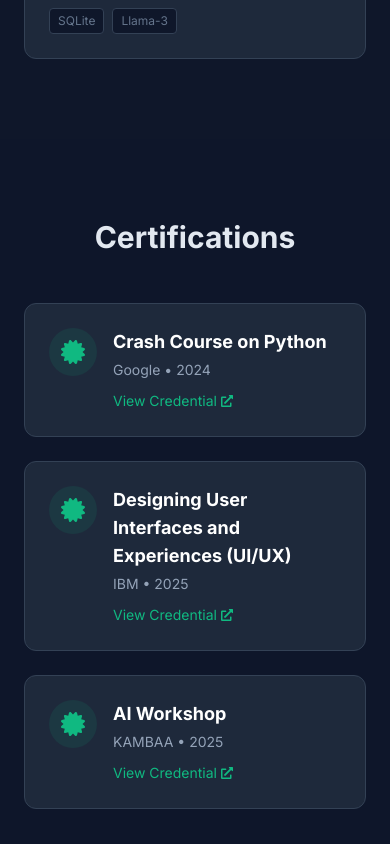
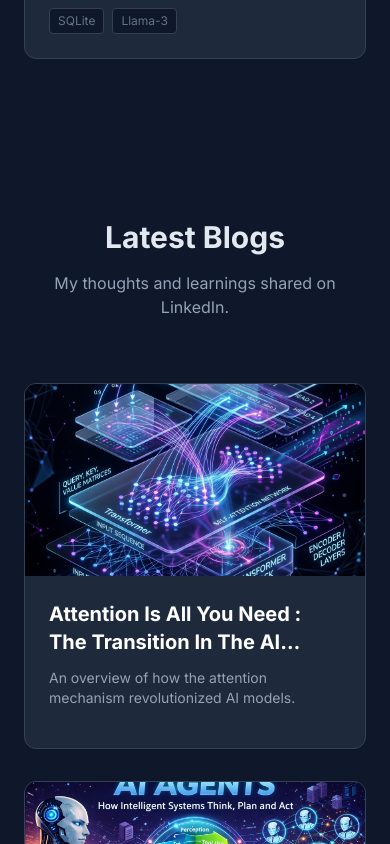
Before and after one commit to KathirVBK/portfolio, a React (Vite) app: page / in a window 390 px wide. Shown: the part 4340-5184 px from the top of the page. Built offline with nearby package versions, Linux system fonts and the light colour scheme.

Commit message:
add blogs component to website

```diff
--- a/src/App.jsx
+++ b/src/App.jsx
@@ -3,6 +3,7 @@
 import About from './components/About';
 import Skills from './components/Skills';
 import Projects from './components/Projects';
+import Blogs from './components/Blogs';
 import Certifications from './components/Certifications';
 import Contact from './components/Contact';
 import Footer from './components/Footer';
@@ -15,6 +16,7 @@
       <About />
       <Skills />
       <Projects />
+      <Blogs />
       <Certifications />
       <Contact />
       <Footer />
--- /dev/null
+++ b/src/components/Blogs.jsx
@@ -0,0 +1,62 @@
+import { portfolioData } from '../data/portfolioData';
+import Section from './Section';
+import { FaExternalLinkAlt } from 'react-icons/fa';
+
+const Blogs = () => {
+    const { blogs } = portfolioData;
+
+    if (!blogs || blogs.length === 0) return null;
+
+    return (
+        <Section id="blogs" className="section-container">
+            <div className="text-center mb-16">
+                <h2 className="text-3xl md:text-4xl font-bold mb-4">Latest Blogs</h2>
+                <p className="text-slate-400">My thoughts and learnings shared on LinkedIn.</p>
+            </div>
+
+            <div className="grid md:grid-cols-2 lg:grid-cols-3 gap-8">
+                {blogs.map((blog) => (
+                    <div
+                        key={blog.id}
+                        className="group bg-slate-800 rounded-xl overflow-hidden border border-slate-700 hover:border-primary/50 transition-all duration-300 hover:shadow-xl flex flex-col"
+                    >
+                        {/* Image Container with Overlay */}
+                        <div className="relative overflow-hidden h-48">
+                            <img
+                                src={blog.image}
+                                alt={blog.title}
+                                className="w-full h-full object-cover transition-transform duration-500 group-hover:scale-110"
+                            />
+                            <div className="absolute inset-0 bg-black/60 opacity-0 group-hover:opacity-100 transition-opacity duration-300 flex items-center justify-center">
+                                <a
+                                    href={blog.link}
+                                    target="_blank"
+                                    rel="noopener noreferrer"
+                                    className="p-3 bg-slate-800 rounded-full hover:bg-primary hover:text-white transition-colors text-xl flex items-center justify-center gap-2 px-6"
+                                    title="Read on LinkedIn"
+                                >
+                                    <span className="text-sm font-semibold">Read Post</span>
+                                    <FaExternalLinkAlt className="text-sm" />
+                                </a>
+                            </div>
+                        </div>
+
+                        {/* Content */}
+                        <div className="p-6 flex-1 flex flex-col">
+                            <h3 className="text-xl font-bold text-white group-hover:text-primary transition-colors mb-3 line-clamp-2">
+                                {blog.title}
+                            </h3>
+                            {blog.description && (
+                                <p className="text-slate-400 text-sm mb-4 line-clamp-3 flex-1">
+                                    {blog.description}
+                                </p>
+                            )}
+                        </div>
+                    </div>
+                ))}
+            </div>
+        </Section>
+    );
+};
+
+export default Blogs;
--- a/src/components/Navbar.jsx
+++ b/src/components/Navbar.jsx
@@ -27,6 +27,7 @@
         { name: 'About', to: 'about' },
         { name: 'Skills', to: 'skills' },
         { name: 'Projects', to: 'projects' },
+        { name: 'Blogs', to: 'blogs' },
         { name: 'Certifications', to: 'certifications' },
         { name: 'Contact', to: 'contact' },
     ];
```
